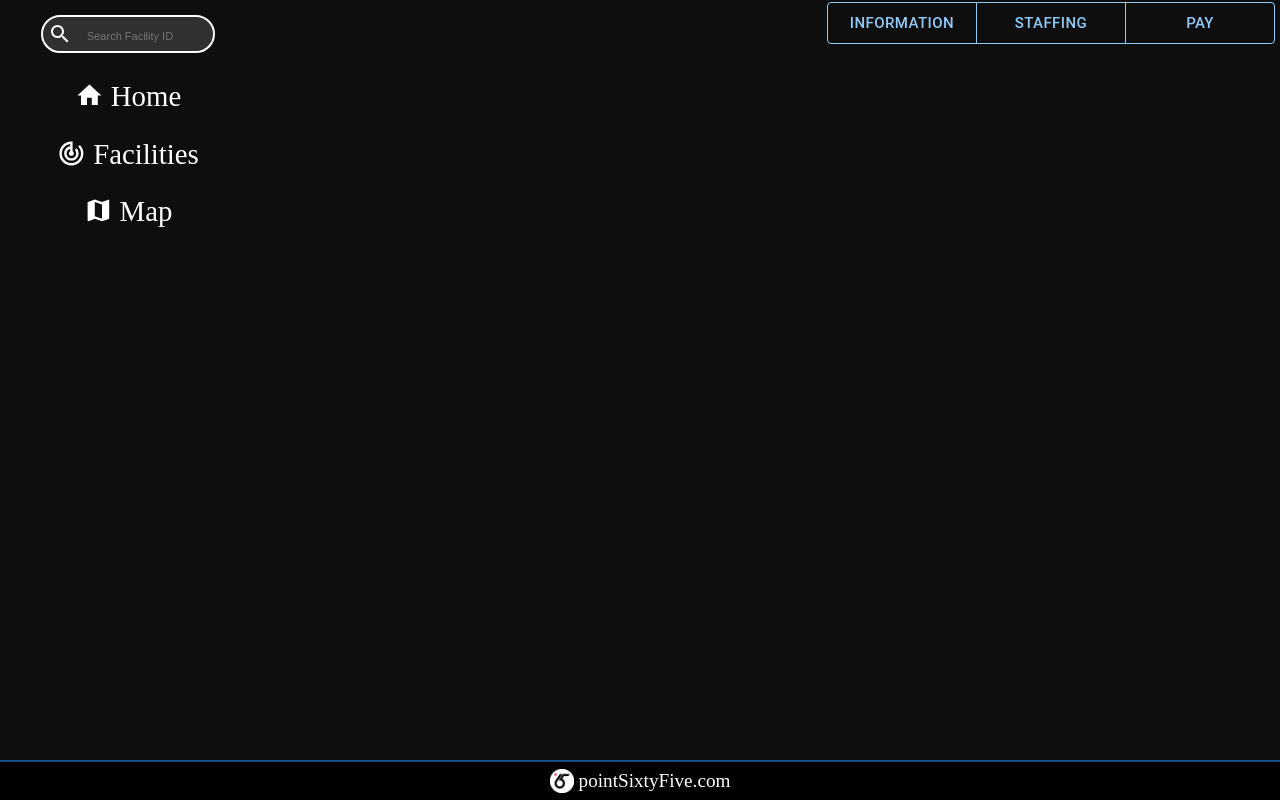
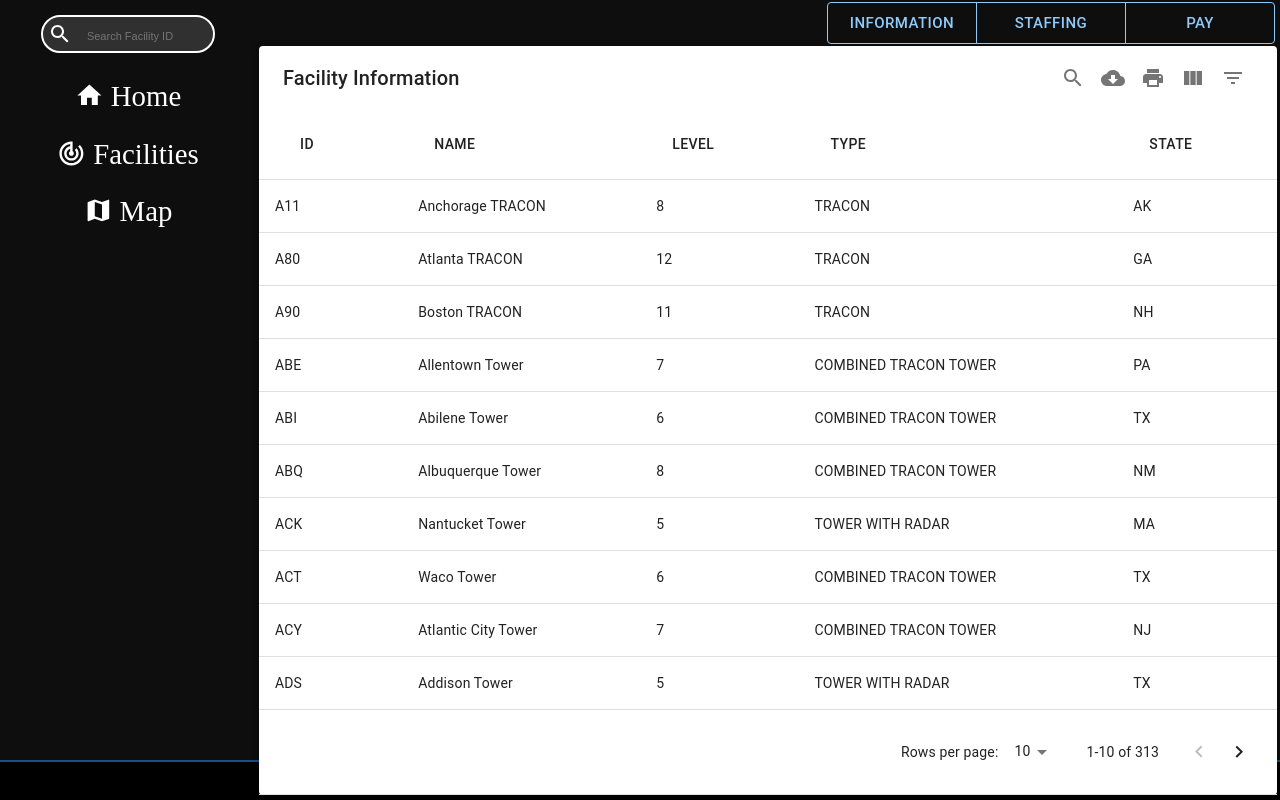
Before and after one commit to mj0730/next-fac-info, a Next.js app: page /facilities in a window 1280 px wide. Built offline with nearby package versions, Linux system fonts and the light colour scheme.

Commit message:
set default table to display

```diff
--- a/components/MTable.jsx
+++ b/components/MTable.jsx
@@ -92,6 +92,7 @@ const MTable = ({title, data, columns}) => {
     responsive: 'stacked',
     rowsPerPageOptions: [10, 25, 50],
     rowHover: true,
+    fixedHeader: true,
     fixedHeaderOptions: {xAxis: true, yAxis: true},
     searchPlaceholder: 'Search...',
     selectableRows: 'none',
--- a/pages/facilities.js
+++ b/pages/facilities.js
@@ -9,7 +9,7 @@ import MTable from '../components/MTable';
 const Facilites = () => {
   const [FacId, storeFacId] = useContext(FacIdContext);
   const [DbInfo, setDbInfo] = useContext(DbInfoContext);
-  const [tableToDisplay, setTableToDisplay] = useState('')
+  const [tableToDisplay, setTableToDisplay] = useState('information');
 
   const facilityData = Object.values(FACILITIES);
   const staffingData = Object.values(DbInfo);
@@ -35,7 +35,8 @@ const Facilites = () => {
     {label: 'ID', name: 'id', options: {filter: false, sort: true, searchable: true,}},
     {label: 'Name', name: 'name', options: {filter: false, sort: true, searchable: true,}},
     {label: 'Level', name: 'level', options: {filter: true, sort: true, searchable: false,}},
-    {label: 'Type', name: 'type', options: {filter: true, sort: true, searchable: false,}}
+    {label: 'Type', name: 'type', options: {filter: true, sort: true, searchable: false,}},
+    {label: 'State', name: 'state', options: {filter: true, sort: true, searchable: false,}},
   ];
 
   const columnsStaffing = [
--- a/styles.css
+++ b/styles.css
@@ -393,7 +393,7 @@ input#facId {
 
   #page-links ul li:hover {
     text-shadow: 0px 0px 2px #14518a;
-    background-color: rgba(0, 50, 90, 0.70);
+    background-color: #00325ab3;
   }
 
   nav#table-select {
@@ -411,6 +411,10 @@ input#facId {
   nav#table-select button:hover {
     background-color: #90caf922;
   }
+
+  nav#table-select button:active {
+    background-color: #00325ab3;
+  }
   /* ovverride for MUI table */
   tr.MuiTableRow-root {
     display: table-row !important;
```
